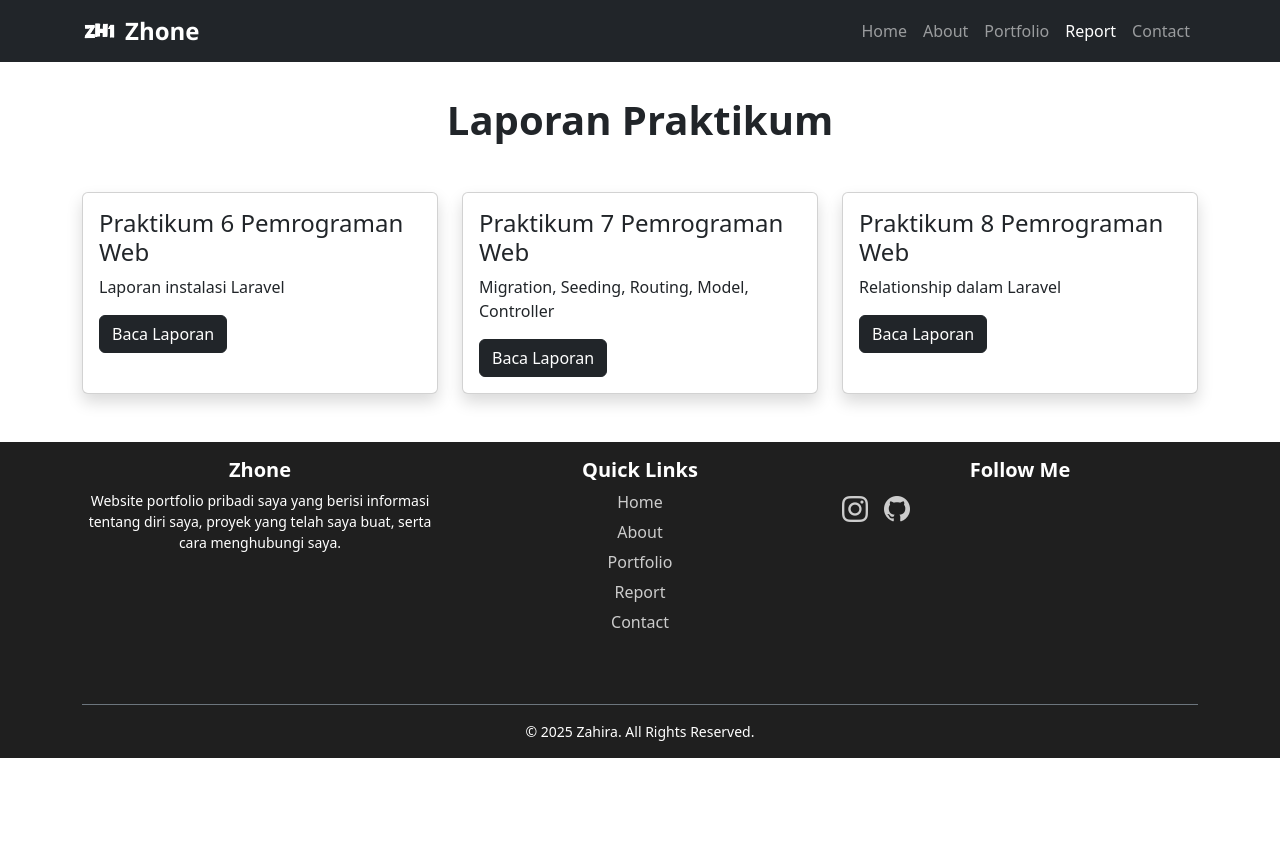
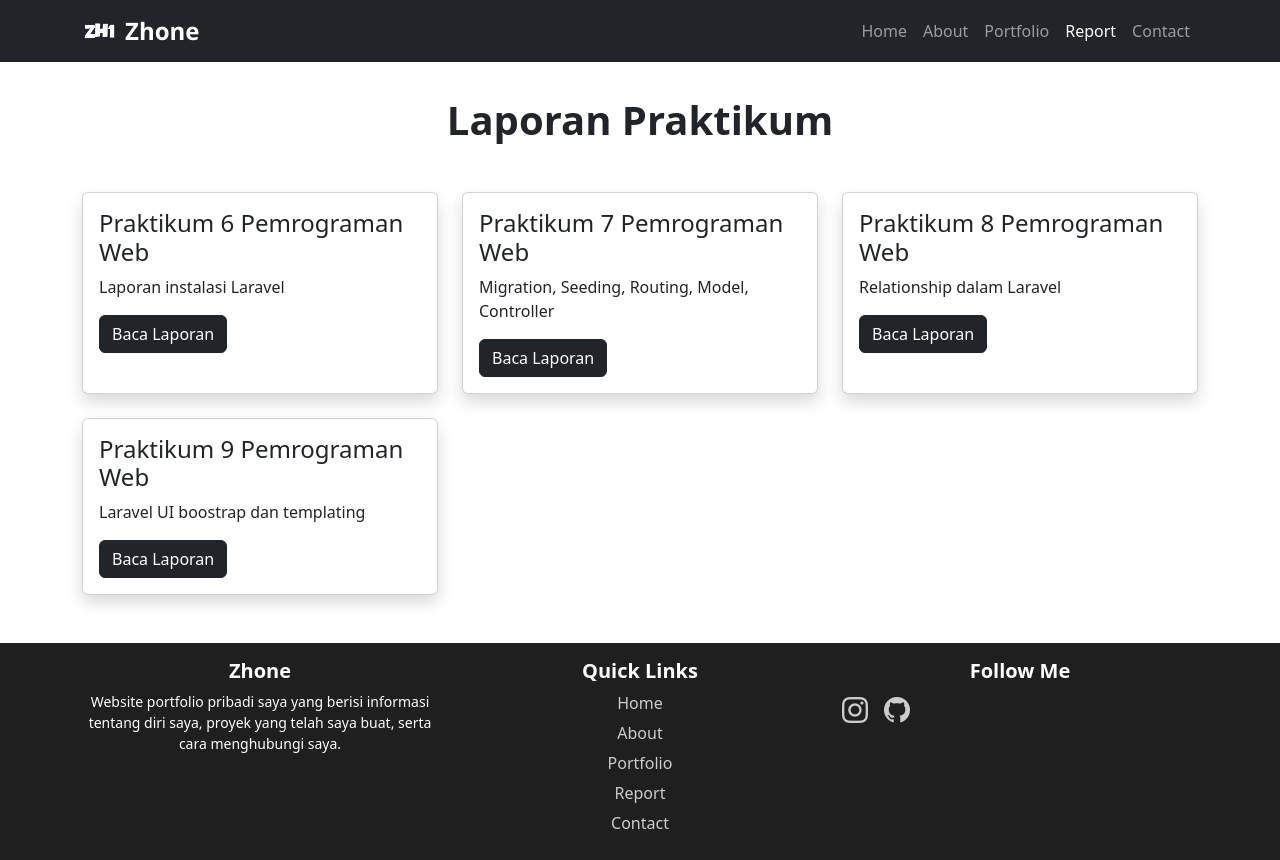
Before and after one commit to zahira456/profilewebz, a plain HTML site: page report.html in a window 1280 px wide. Shown: the top 860 px of the page. Before the commit the page ends 800 px from the top, so only its background shows below. Drawn offline with nearby package versions, Linux system fonts and the light colour scheme.

Commit message:
praktikum 9 pemweb

```diff
--- a/report.html
+++ b/report.html
@@ -124,6 +124,29 @@
         </div>
       </div>
 
+      <div class="col-md-4">
+        <div class="card shadow h-100">
+
+          <div class="card-body">
+
+            <h4 class="card-title">
+              Praktikum 9 Pemrograman Web
+            </h4>
+
+            <p class="card-text">
+             Laravel UI boostrap dan templating
+            </p>
+
+            <a href="praktikum9.html"
+               class="btn btn-dark">
+               Baca Laporan
+            </a>
+
+          </div>
+
+        </div>
+      </div>
+
     </div>
 
   </div>
```
